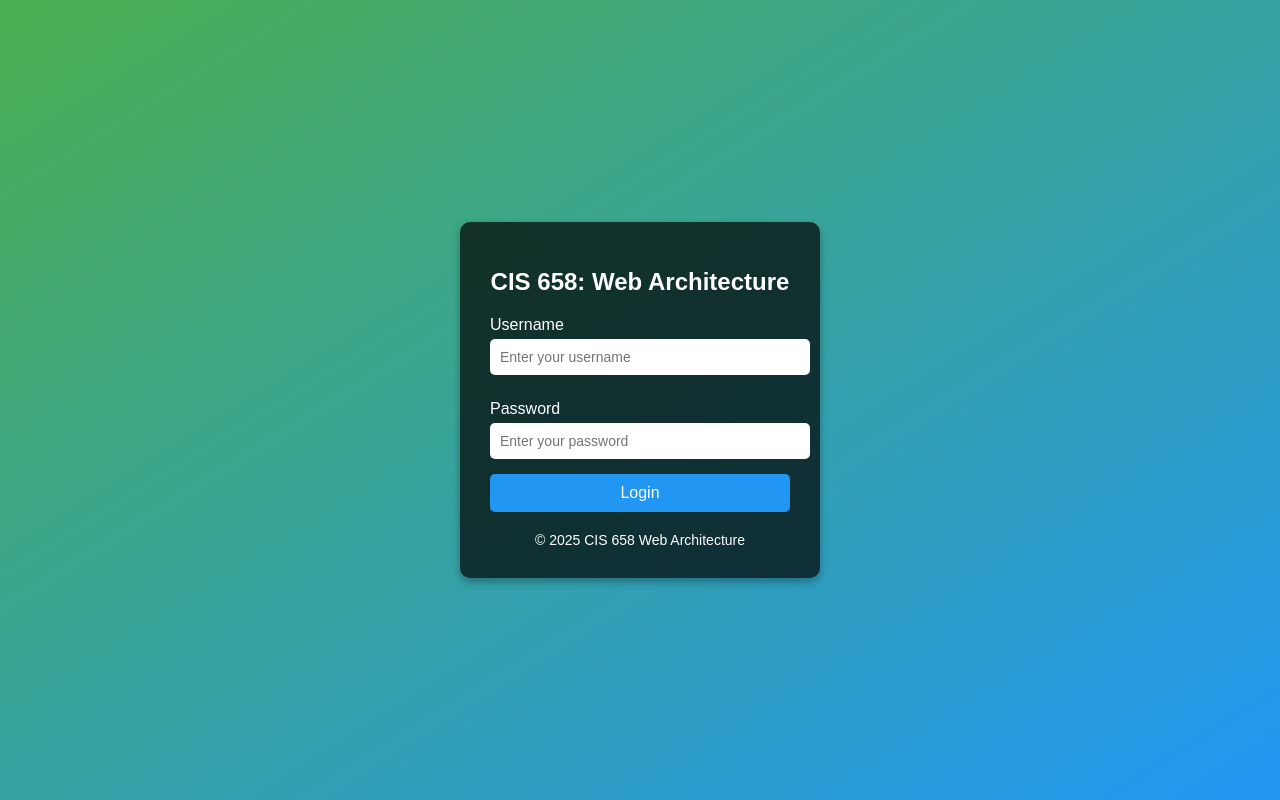
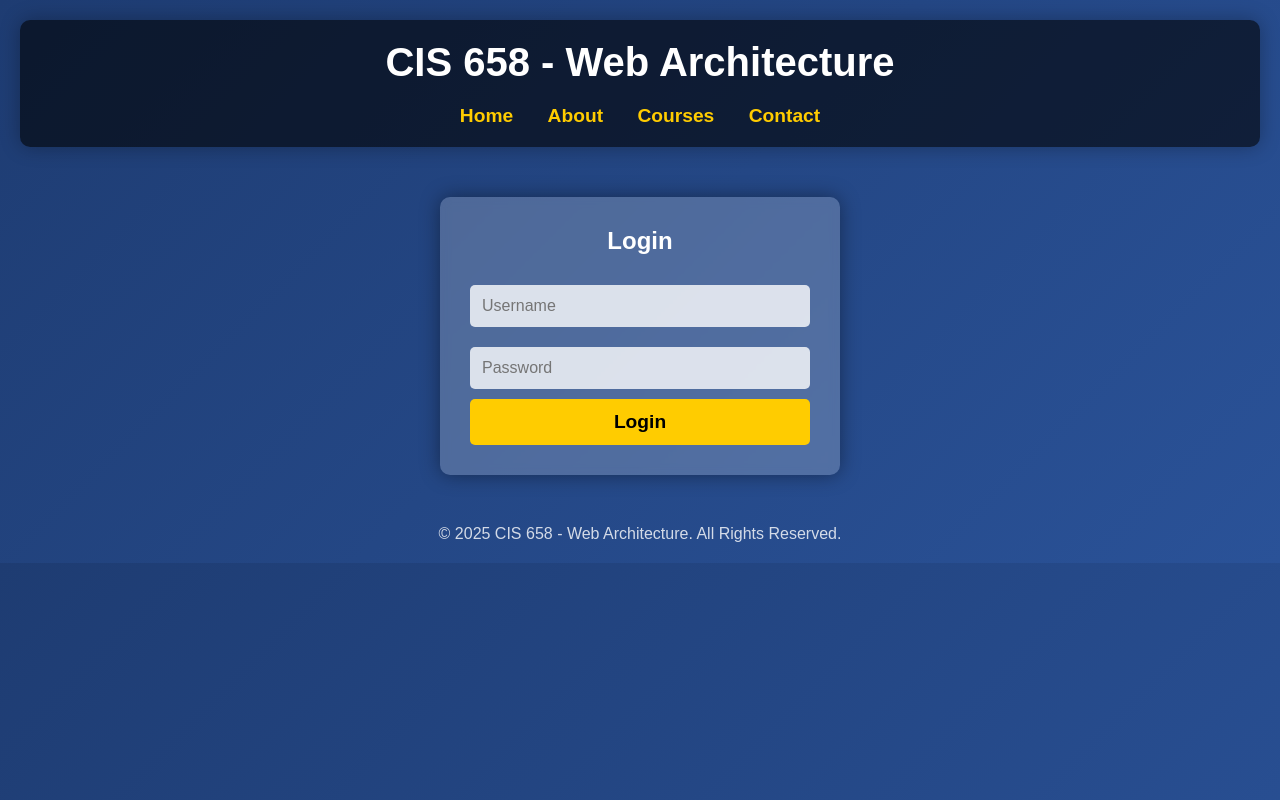
Before and after one commit to vegesnasankeerthana/CIS_658-HTML-CSS, a plain HTML site: page index.html in a window 1280 px wide. Drawn offline with Linux system fonts and the light colour scheme.

Commit message:
Update index.html

```diff
--- a/index.html
+++ b/index.html
@@ -3,90 +3,159 @@
 <head>
     <meta charset="UTF-8">
     <meta name="viewport" content="width=device-width, initial-scale=1.0">
-    <title>CIS 658 Web Architecture - Login</title>
+    <title>CIS 658 Web Architecture</title>
     <style>
-        /* General Styles */
-        body {
-            font-family: Arial, sans-serif;
+        /* General styles */
+        * {
             margin: 0;
             padding: 0;
-            background: linear-gradient(to bottom right, #4caf50, #2196f3);
-            color: #fff;
-            display: flex;
-            justify-content: center;
-            align-items: center;
-            height: 100vh;
+            box-sizing: border-box;
+            font-family: 'Arial', sans-serif;
         }
 
-        /* Main container */
-        .container {
+        body {
+            background: linear-gradient(135deg, #1e3c72, #2a5298);
+            color: white;
             text-align: center;
-            background-color: rgba(0, 0, 0, 0.7);
+            padding: 20px;
+        }
+
+        /* Header section */
+        header {
+            background: rgba(0, 0, 0, 0.6);
+            padding: 20px;
+            border-radius: 10px;
+            box-shadow: 0 0 20px rgba(0, 0, 0, 0.3);
+        }
+
+        header h1 {
+            font-size: 2.5rem;
+            animation: fadeIn 2s ease-in-out;
+        }
+
+        nav {
+            margin-top: 20px;
+        }
+
+        nav a {
+            color: #ffcc00;
+            text-decoration: none;
+            margin: 0 15px;
+            font-size: 1.2rem;
+            font-weight: bold;
+            transition: color 0.3s ease;
+        }
+
+        nav a:hover {
+            color: #ff6600;
+        }
+
+        /* Login form */
+        .login-container {
+            max-width: 400px;
+            margin: 50px auto;
+            background: rgba(255, 255, 255, 0.2);
             padding: 30px;
             border-radius: 10px;
-            box-shadow: 0 4px 8px rgba(0, 0, 0, 0.3);
-            width: 300px;
+            box-shadow: 0 0 20px rgba(0, 0, 0, 0.4);
+            backdrop-filter: blur(5px);
         }
 
-        .container h1 {
-            font-size: 24px;
+        .login-container h2 {
             margin-bottom: 20px;
         }
 
-        /* Login form styles */
-        .login-form label {
-            display: block;
-            margin: 10px 0 5px;
-            font-size: 16px;
-            text-align: left;
+        .login-container input {
+            width: 100%;
+            padding: 12px;
+            margin: 10px 0;
+            border: none;
+            border-radius: 5px;
+            font-size: 1rem;
+            outline: none;
         }
 
-        .login-form input {
+        .login-container input[type="text"],
+        .login-container input[type="password"] {
+            background: rgba(255, 255, 255, 0.8);
+        }
+
+        .login-container button {
             width: 100%;
-            padding: 10px;
-            margin-bottom: 15px;
+            padding: 12px;
+            background: #ffcc00;
             border: none;
             border-radius: 5px;
-            font-size: 14px;
+            font-size: 1.2rem;
+            color: black;
+            font-weight: bold;
+            cursor: pointer;
+            transition: background 0.3s ease;
         }
 
-        .login-form button {
-            background-color: #2196f3;
-            color: white;
-            border: none;
-            padding: 10px 15px;
-            border-radius: 5px;
-            font-size: 16px;
-            cursor: pointer;
-            width: 100%;
+        .login-container button:hover {
+            background: #ff6600;
         }
 
-        .login-form button:hover {
-            background-color: #1976d2;
+        /* Footer section */
+        footer {
+            margin-top: 50px;
+            font-size: 1rem;
+            opacity: 0.8;
         }
 
-        /* Footer styles */
-        footer {
-            margin-top: 20px;
-            font-size: 14px;
+        /* Responsive design */
+        @media (max-width: 600px) {
+            header h1 {
+                font-size: 2rem;
+            }
+
+            nav a {
+                font-size: 1rem;
+            }
+
+            .login-container {
+                width: 90%;
+            }
+        }
+
+        /* Keyframes for animation */
+        @keyframes fadeIn {
+            from {
+                opacity: 0;
+                transform: translateY(-30px);
+            }
+            to {
+                opacity: 1;
+                transform: translateY(0);
+            }
         }
     </style>
 </head>
 <body>
-    <div class="container">
-        <h1>CIS 658: Web Architecture</h1>
-        <form class="login-form" action="#" method="POST">
-            <label for="username">Username</label>
-            <input type="text" id="username" name="username" placeholder="Enter your username" required>
 
-            <label for="password">Password</label>
-            <input type="password" id="password" name="password" placeholder="Enter your password" required>
+    <header>
+        <h1>CIS 658 - Web Architecture</h1>
+        <nav>
+            <a href="#">Home</a>
+            <a href="#">About</a>
+            <a href="#">Courses</a>
+            <a href="#">Contact</a>
+        </nav>
+    </header>
 
+    <div class="login-container">
+        <h2>Login</h2>
+        <form action="#" method="post">
+            <input type="text" placeholder="Username" required>
+            <input type="password" placeholder="Password" required>
             <button type="submit">Login</button>
         </form>
-        <footer>
-            &copy; 2025 CIS 658 Web Architecture
-        </footer>
     </div>
+
+    <footer>
+        &copy; 2025 CIS 658 - Web Architecture. All Rights Reserved.
+    </footer>
+
 </body>
 </html>
```
